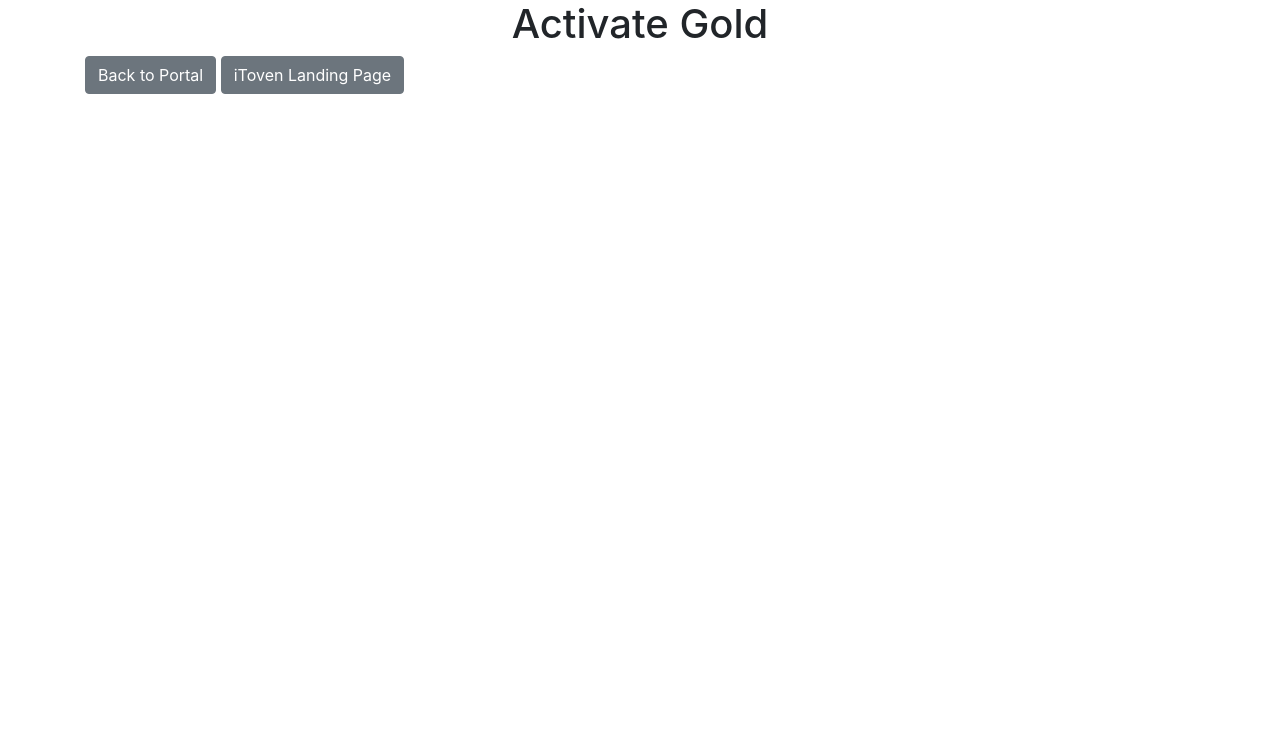
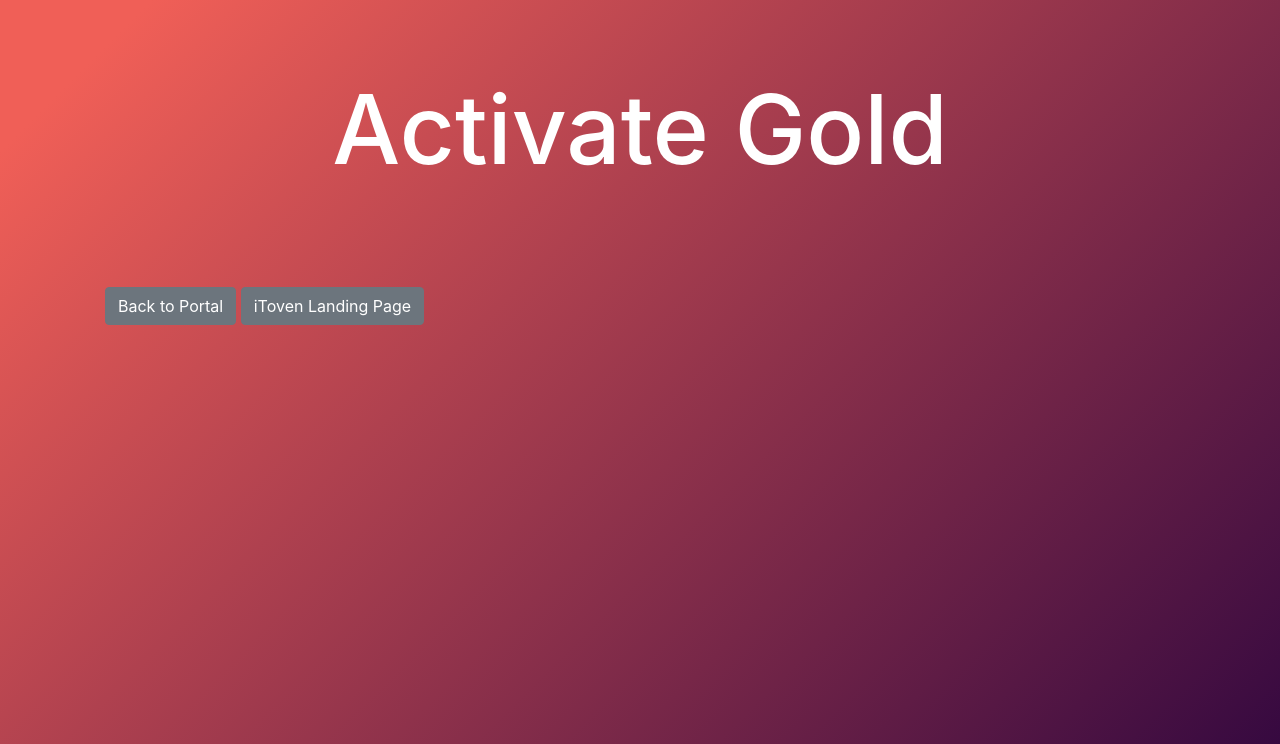
Before and after one commit to Exceed-Arthur/shiny-barnacle, a Flask app: page /Gold in a window 1280 px wide. Shown: the part 56-800 px from the top of the page. Run offline with Flask 2, Linux system fonts and the light colour scheme; parts of the project's set-up code (start-up, migrations or seed data) failed here and were passed over; some libraries are stand-ins or nearby versions.

Commit message:
Update activate_gold.html

```diff
--- a/website/templates/activate_gold.html
+++ b/website/templates/activate_gold.html
@@ -1,6 +1,11 @@
 {% extends "base.html" %} {% block title %}Become a Gold Member{% endblock %} {% block content
 %}
-<head><link rel="stylesheet" href="{{ url_for('static', filename='css/fifth.css') }}">
+<head><meta http-equiv="Content-Type" content="text/html; charset=utf-8"><meta name="viewport" content="width=device-width, initial-scale=1.0">
+	<title>iToven Sounds - Musical AI</title>
+	<meta name="description" content="iToven Musical AI is changing the way music is produced, performed, and taught. Download our free software to start making great beats, neat sounds, and professional sounding songs. Free music samples and music composition education,">
+  <meta name="keywords" content="Music, beats, BEATS, PRODUCERS, WAVS, WAV, SAMPLES, HIPHOPPRODUCTION, DRUMKIT, DRUM KITS, DRUM KIT, 808, 909, SP500, HI HAT, HAT, SNARE, TOM DRUM, TRAVIS SCOTT, MIKE DEAN, J DILLA, HOTBOY, WONDAGURL, RUN THE JEWELS, MEOW THE JEWELS, LABCOOKINSTRUMENTAL, INSTRUMENTAL MAKER, COMPOSITION, MUSIC COMPOSITION, SONGWRITING, LOGIC PRO X, FRUITYLOOPS, FLSTUDIO10, FLSTUDIO, FL STUDIO, ABLETON, ABLETON LIVE, MIDI, SPLICE, SOUNDS, LOOPS, drum machine, synthesizer, organ, guitar, piano, learn piano, music theory, theory music, chords, keys, notes, scales, time signatures, time signature, TIME SIGNATURE, SCALE, SCALES, NOTE, NOTES, CHORD, ORGAN, PIANO">
+  <link rel="shortcut icon" type="image/png" href="static/images/LogoMakr.png" sizes="32x32"><link rel="stylesheet" href="{{ url_for('static', filename='css/third.css') }}">
+  <link rel="stylesheet" href="{{ url_for('static', filename='css/fifth.css') }}">
 </head>
 <h1 align="center">Activate Gold</h1>
 
```
